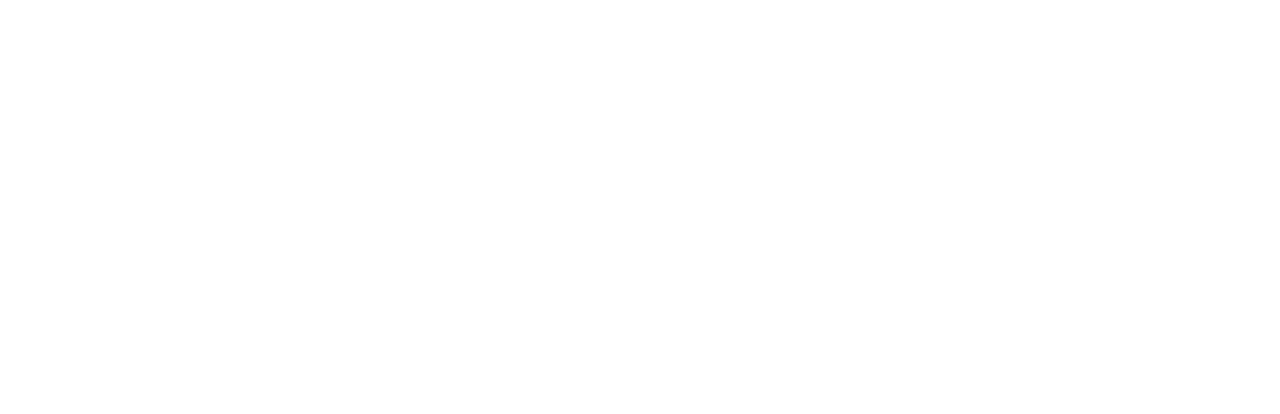
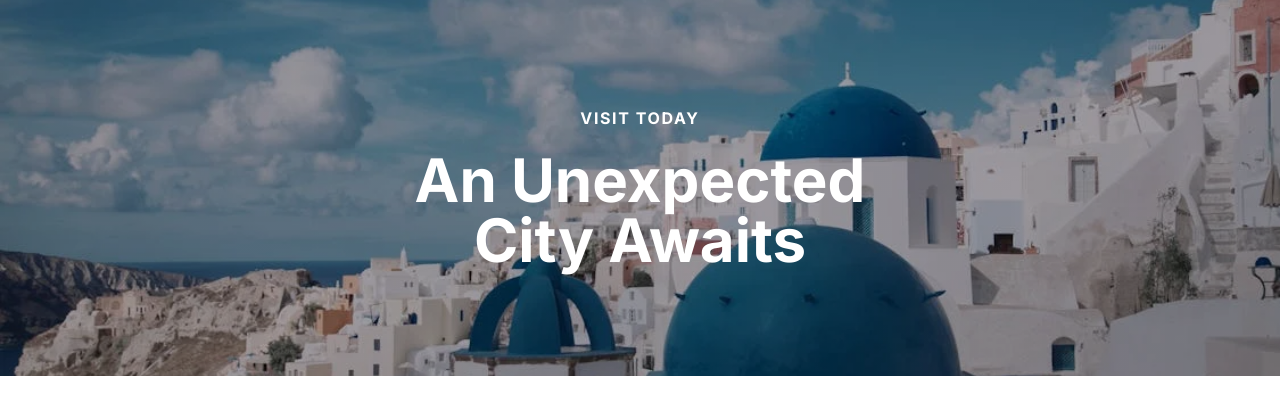
Before and after one commit to InfinityDevsHQ/event-agency-next, a Next.js app: page / in a window 1280 px wide. Shown: the top 414 px of the page. Built offline with nearby package versions, Linux system fonts and the light colour scheme.

Commit message:
feat: hero section

```diff
--- a/app/globals.css
+++ b/app/globals.css
@@ -1,3 +1,13 @@
 @tailwind base;
 @tailwind components;
 @tailwind utilities;
+.hero-bg {
+  background-image: linear-gradient(
+      to right bottom,
+      rgba(0, 0, 0, 0.35),
+      rgba(0, 0, 0, 0.35)
+    ),
+    url("/assets/wallpaper.png");
+  background-size: cover;
+  background-position: center;
+}
--- a/app/page.tsx
+++ b/app/page.tsx
@@ -1,3 +1,9 @@
+import Hero from "@/components/homepage/hero";
+
 export default function Home() {
-  return <></>;
+  return (
+    <>
+      <Hero />
+    </>
+  );
 }
--- /dev/null
+++ b/components/homepage/hero.tsx
@@ -0,0 +1,13 @@
+export default function Hero() {
+  return (
+    <section className="hero-bg p-2.5 flex items-center justify-center">
+      <div className="p-24 flex flex-col gap-5 text-white text-center">
+        <span className="uppercase tracking-widest font-bold">VISIT TODAY</span>
+        <h1 className="text-6xl font-bold">
+          An Unexpected
+          <br /> City Awaits
+        </h1>
+      </div>
+    </section>
+  );
+}
```
Also changed, not shown: public/assets/wallpaper.png (added).
